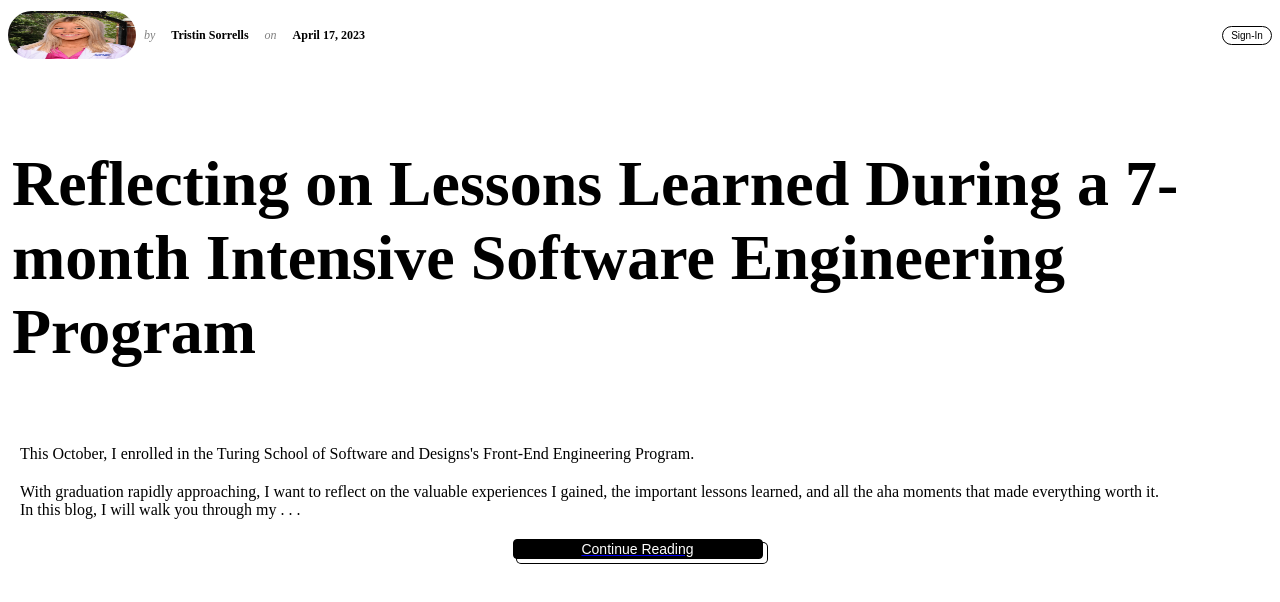
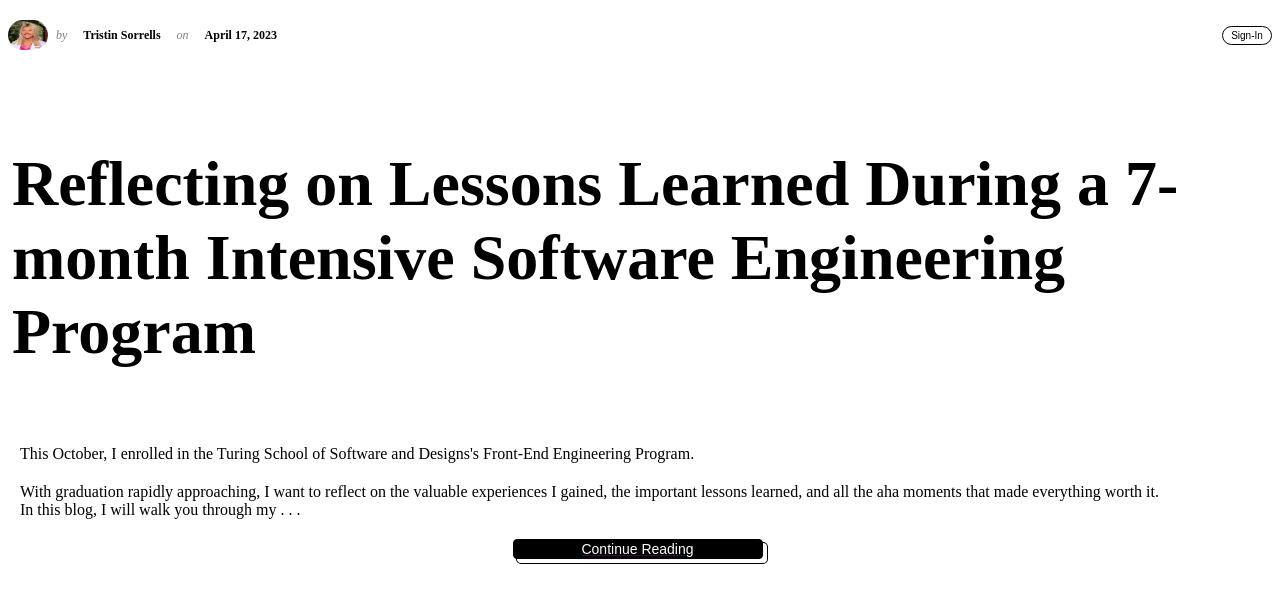
Before and after one commit to Tristinsorrells1/Personal-Blog-With-OAuth, a Next.js app: page / in a window 1280 px wide. Shown: the top 602 px of the page. Built offline with nearby package versions, Linux system fonts and the light colour scheme; no server answers.

Commit message:
Fix profile pic

```diff
--- a/src/styles/globals.css
+++ b/src/styles/globals.css
@@ -42,6 +42,8 @@ body {
   border-radius: 30px;
   height: 6vh;
   width: 10vw;
+  max-height: 30px;
+  max-width: 40px;
 }
 
 .article-title {
```
